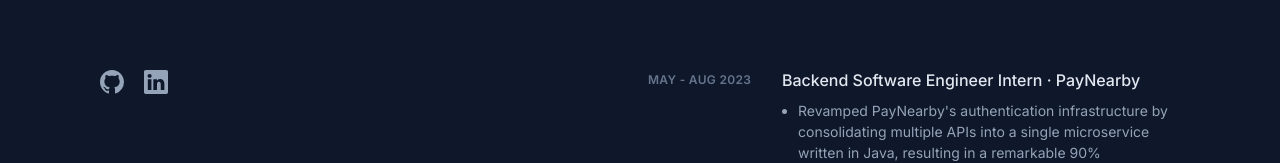
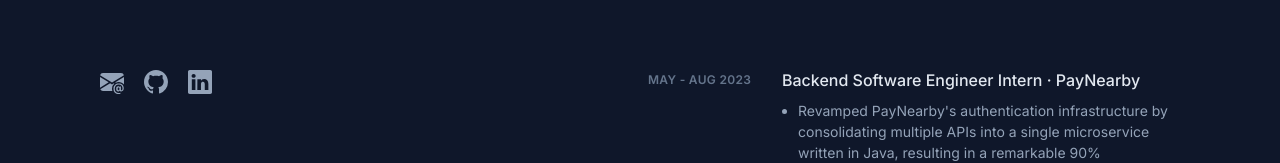
Before and after one commit to kushalgoel786/portfolio, a Next.js app: page / in a window 1280 px wide. Shown: the part 610-773 px from the top of the page. Built offline with nearby package versions, Linux system fonts and the light colour scheme.

Commit message:
Added Email Link

```diff
--- a/components/ExternalLinks.jsx
+++ b/components/ExternalLinks.jsx
@@ -1,9 +1,17 @@
-import { BsGithub, BsLinkedin } from "react-icons/bs";
+import { BsGithub, BsLinkedin, BsEnvelopeAtFill } from "react-icons/bs";
 
 const ExternalLinks = () => {
   return (
     // Add Transition
     <ul className="flex ml-1 mt-8 items-center">
+      <li className="mr-5">
+        <a
+          href="mailto:kushalgoel786@gmail.com"
+          className="hover:text-slate-200"
+          target="_blank">
+          <BsEnvelopeAtFill className="h-6 w-6" />
+        </a>
+      </li>
       <li className="mr-5">
         <a
           href="https://github.com/kushalgoel786"
```
